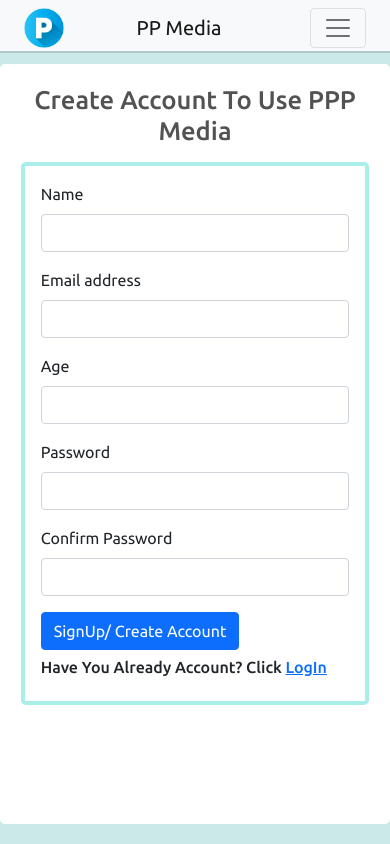
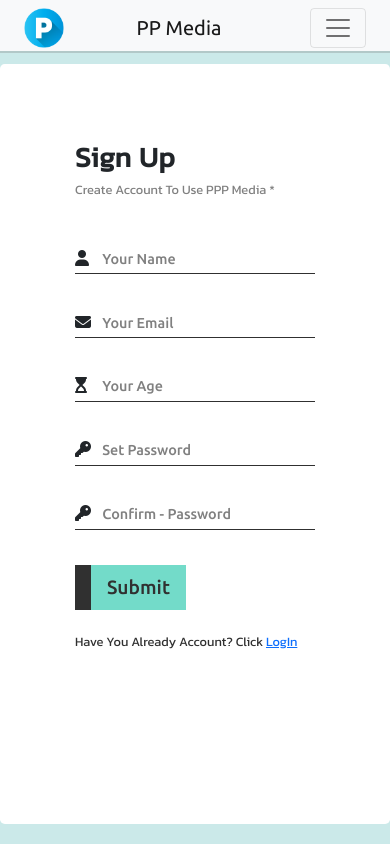
Before and after one commit to SanjayPaul4u/PPPMedia-client-PROJECT1, a React (Create React App) app: page /signup in a window 390 px wide. Built offline with nearby package versions, Linux system fonts and the light colour scheme.

Commit message:
refactoring

```diff
--- a/src/components/Login.js
+++ b/src/components/Login.js
@@ -38,26 +38,33 @@ function Login() {
   return (
     <div id='main-login-component' className='container'>
         <div id='login-component'>
-            <h1 id='login-header'>Login To Use PPP Media </h1>
-            <hr />
 
             <div className="row">
                 <div id="login-img-div" className="col-6 col-md-6 col-xl-6 text-center">
                   <img src={LoginImg} alt="imgError" />
                 </div>
                 <div id="login-form-div" className="col-6 col-md-6 col-xl-6">
+                    <h1>Login In</h1>
+
                   {/* login form start*/}
+                    <form onSubmit={onSubmitLoginFunc}>
+                      <div className="mb-3 position-relative">
 
-                    <form onSubmit={onSubmitLoginFunc}>
-                      <div className="mb-3">
-                        <label htmlFor="exampleInputEmail1" className="form-label">Email address</label>
-                        <input type="email" className="form-control" id="exampleInputEmail1" aria-describedby="emailHelp" name='email' onChange={onChangeFunc} value={userData.email}/>
+                        <label htmlFor="exampleInputEmail1" className="form-label position-absolute">
+                          <i className="fa-solid fa-user"></i>
+                        </label>
+                        <input type="email" className="" id="login-email-input" aria-describedby="emailHelp" name='email' onChange={onChangeFunc} value={userData.email} autoComplete="user-email" placeholder='Your Email'/>
+
                       </div>
-                      <div className="mb-3">
-                        <label htmlFor="exampleInputPassword1" className="form-label">Password</label>
-                        <input type="password" className="form-control" id="exampleInputPassword1" name='password' onChange={onChangeFunc} value={userData.password} minLength={5} required/>
+                      <div className="mb-3 position-relative">
+
+                        <label htmlFor="exampleInputPassword1" className="form-label position-absolute">
+                          <i className="fa-solid fa-lock"></i>
+                        </label>
+                        <input type="password" className="" id="login-password-input" name='password' onChange={onChangeFunc} value={userData.password} autoComplete="current-password" placeholder='Password' minLength={5} maxLength={15} required/>
+
                       </div>
-                      <button type="submit" className="btn btn-primary">Login</button>
+                      <button type="submit" >Login</button>
 
                         <div>
                           <h6 className="my-2">If You Don't Have Account Then <Link to="/signup" role="button">SignUp</Link></h6>
--- a/src/components/Signup.js
+++ b/src/components/Signup.js
@@ -40,41 +40,51 @@ function Signup() {
   return (
     <div id='main-signup-component' className='container'>
         <div id='signup-component'>
-            <h1 id='signup-header'>Create Account To Use PPP Media</h1>
-            {/* <hr /> */}
                   {/* login form start*/}
                   <div id='signup-form-div'>
+                    <h1 id='signup-header'>Sign Up</h1>
+                    <h6 id='signup-header-h6'>Create Account To Use PPP Media *</h6>
                     <form>
 
-                      <div className="mb-3">
-                        <label htmlFor="exampleInputName1" className="form-label">Name</label>
-                        <input type="text" className="form-control" id="exampleInputName1" aria-describedby="nameHelp" name='name' onChange={onChangeFunc} value={userData.name}/>
+                      <div className="mb-3 position-relative">
+                        <label htmlFor="exampleInputName123" className="form-label position-absolute">
+                          <i className="fa-solid fa-user"></i>
+                        </label>
+                        <input type="text"  id="exampleInputName123" aria-describedby="nameHelp" name='name' onChange={onChangeFunc} value={userData.name} autoComplete="username" placeholder='Your Name'/>
                       </div>
 
-                      <div className="mb-3">
-                        <label htmlFor="exampleInputEmail1" className="form-label">Email address</label>
-                        <input type="email" className="form-control" id="exampleInputEmail1" aria-describedby="emailHelp" name='email' onChange={onChangeFunc} value={userData.email}/>
+                      <div className="mb-3 position-relative">
+                        <label htmlFor="exampleInputEmail1" className="form-label position-absolute">
+                          <i className="fa-solid fa-envelope"></i>
+                        </label>
+                        <input type="email" id="exampleInputEmail1" aria-describedby="emailHelp" name='email' onChange={onChangeFunc} value={userData.email} autoComplete="useremail" placeholder='Your Email'/>
                       </div>
 
-                      <div className="mb-3">
-                        <label htmlFor="exampleInputAge1" className="form-label">Age</label>
-                        <input type="Number" className="form-control" id="exampleInputAge1" aria-describedby="ageHelp" name='age' onChange={onChangeFunc} value={userData.age}/>
+                      <div className="mb-3 position-relative">
+                        <label htmlFor="exampleInputAge1" className="form-label position-absolute">
+                          <i className="fa-solid fa-hourglass-start"></i>
+                        </label>
+                        <input type="Number" id="exampleInputAge1" aria-describedby="ageHelp" name='age' onChange={onChangeFunc} value={userData.age} placeholder='Your Age'/>
                       </div>
 
-                      <div className="mb-3">
-                        <label htmlFor="exampleInputPassword1" className="form-label">Password</label>
-                        <input type="password" className="form-control" id="exampleInputPassword1" name='password' onChange={onChangeFunc} value={userData.password}/>
+                      <div className="mb-3 position-relative">
+                        <label htmlFor="exampleInputPassword1" className="form-label position-absolute">
+                            <i className="fa-solid fa-key"></i>
+                        </label>
+                        <input type="password" id="exampleInputPassword1" name='password' onChange={onChangeFunc} value={userData.password} autoComplete="new-password" placeholder='Set Password'/>
                       </div>
 
-                      <div className="mb-3">
-                        <label htmlFor="exampleInputConfirmPassword1" className="form-label">Confirm Password</label>
-                        <input type="password" className="form-control" id="exampleInputConfirmPassword1" name='confirmPassword' onChange={onChangeFunc} value={userData.confirmPassword}/>
+                      <div className="mb-3 position-relative">
+                        <label htmlFor="exampleInputConfirmPassword1" className="form-label position-absolute">
+                          <i className="fa-solid fa-key"></i>
+                        </label>
+                        <input type="password" id="exampleInputConfirmPassword1" name='confirmPassword' onChange={onChangeFunc} value={userData.confirmPassword} autoComplete="new-password" placeholder='Confirm - Password'/>
                       </div>
 
-                      <button className="btn btn-primary" onClick={onclickCreateUserFunc}>SignUp/ Create Account</button>
+                      <button  onClick={onclickCreateUserFunc}>Submit</button>
 
                         <div>
-                          <h6 className="my-2">Have You Already Account? Click <Link to="/login" role="button">LogIn</Link></h6>
+                          <h6 id='signup-footer-h6' className="my-2">Have You Already Account? Click <Link to="/login" role="button">LogIn</Link></h6>
                         </div>
                     </form>
                   </div>
--- a/src/styleFolder/Login.css
+++ b/src/styleFolder/Login.css
@@ -1,3 +1,5 @@
+@import url('https://fonts.googleapis.com/css2?family=Kanit&family=Ubuntu:wght@300;500&display=swap');
+
 #main-login-component{
     background-color: white;
     margin-top: 4rem;
@@ -15,26 +17,90 @@
 #login-img-div{
     border-radius:51% 49% 76% 24% / 48% 56% 44% 52% ;
     background-color: rgb(245, 245, 245);
+    margin-top: 2rem;
 }
 
 #login-form-div{
-    padding: 4rem;
+    padding: 3rem;
+    padding-right: 12rem;
+}
+#login-form-div h1{
+    margin-bottom: 3rem;
+    font-weight: 600;
+    font-family: 'Kanit', sans-serif;
+    letter-spacing: 0.05rem;
+}
+#login-form-div h6{
+    font-family: 'Kanit', sans-serif;
+    color: #303030;
 }
 #login-form-div form{
-    padding: 1rem;
-    border: 0.2rem solid #aaeeea;
-    border-radius: 0.3rem;
+}
+#login-form-div form button{
+    background-color: #3ecdb4b8;
+    border: none;
+    padding: 1rem 3rem;
+    font-size: 1.2rem;
+    font-weight: 500;
+    color: #303030;
+    margin-bottom: 6rem;
+    border-left: 1rem solid #303030;
+}
+#login-form-div form button:hover{
+    background-color: #303030;
+    color: white;
+    border-left: 1rem solid #3ecdb4b8;
+    transition: all 0.5s;
+}
+#login-email-input{
+    width: 100%;
+    padding: 0.2rem;
+    padding-left: 1.7rem;
+    border: none;
+    outline: none;
+    border-bottom: 0.1rem solid #303030;
+    margin-top: -0.8rem;
+    margin-bottom: 1.2rem;
+    font-size: 1.2rem;
+    font-weight: 500;
+}
+#login-email-input::placeholder{
+    color: grey;
+}
+#login-password-input{
+    width: 100%;
+    padding: 0.2rem;
+    padding-left: 1.7rem;
+    border: none;
+    outline: none;
+    border-bottom: 0.1rem solid rgb(48, 48, 48);
+    margin-top: -0.8rem;
+    margin-bottom: 1.2rem;
+    font-size: 1.2rem;
+    font-weight: 500;
+}
+#login-password-input::placeholder{
+    color: grey;
 }
 
+@media only screen and (max-width: 1199px) {
+    #login-form-div {
+        padding-right: 7rem;
+    }
+    #login-email-input ,#login-password-input{
+        font-size: 1rem;
+    }
+}
 @media only screen and (max-width: 992px) {
     #login-img-div img{
         height: 22rem;
         padding-top: 3rem;
     }
     #login-form-div {
-        padding: 0rem;
+        padding: 2rem;
         padding-top: 2rem;
     }
+
 }
 @media only screen and (max-width: 768px) {
     #login-img-div {
@@ -44,4 +110,27 @@
         padding: 1rem;
         width: 100%;
     }
+    #main-login-component{
+        padding: 1rem 5rem;
+    }
+    #login-form-div form button {
+        margin-bottom: 3rem;
+    }
+    #login-email-input, #login-password-input{
+        font-size: 0.9rem;
+    }
 }
+@media only screen and (max-width: 410px){
+    #main-login-component {
+        padding: 1rem;
+    }
+    #login-form-div form button {
+        padding: 0.5rem 2rem;
+    }
+    #login-form-div h6 {
+        font-size: 0.8rem;
+    }
+    #login-email-input, #login-password-input{
+        font-size: 0.8rem;
+    }
+}
--- a/src/styleFolder/Signup.css
+++ b/src/styleFolder/Signup.css
@@ -1,3 +1,5 @@
+@import url('https://fonts.googleapis.com/css2?family=Kanit&family=Ubuntu:wght@300;500&display=swap');
+
 #main-signup-component{
     background-color: white;
     margin-top: 4rem;
@@ -5,34 +7,93 @@
     max-height: auto;
     border-radius: 0.3rem;
     padding: 1.3rem;
+    display: flex;
+    /* justify-content: center; */
+    align-items: center;
+    flex-direction: column;
 }
 #signup-header{
-    font-size: 1.6rem;
-    color: rgb(82, 82, 82);
-    text-align: center;
-    margin-bottom: 1rem;
+    font-family: 'Kanit', sans-serif;
+    margin-top: 1rem;
+    font-weight: 600;
+    letter-spacing: 0.05rem;
+}
+#signup-header-h6{
+    margin-bottom: 3rem;
+    font-weight: 500;
+    color: grey;
+    font-family: 'Kanit', sans-serif;
+}
+#signup-footer-h6{
+    font-weight: 500;
+    font-family: 'Kanit', sans-serif;
+    color: #303030;
 }
 #signup-form-div{
-    padding: 0rem 23rem 0 23rem;
+    padding: 2.5rem;
+    border-radius: 0.3rem;
+    /* border: 1px solid black; */
+    width: 35rem;
+    height: 100%;
 }
-#signup-form-div form{
-    border: 0.3rem solid #aaeeea;
-    padding: 1rem;
-    border-radius: 0.3rem;
+#signup-form-div input{
+    width: 100%;
+    padding: 0.2rem;
+    padding-left: 1.7rem;
+    margin-top: -0.8rem;
+    border: none;
+    outline: none;
+    border-bottom: 0.1rem solid #303030;
+    margin-bottom: 1.2rem;
+    font-size: 1.2rem;
+    font-weight: 500;
+}
+#signup-form-div input::placeholder{
+    color: grey;
+}
+#signup-form-div form button{
+    background-color: #3ecdb4b8;
+    border: none;
+    padding: 1rem 3rem;
+    font-size: 1.2rem;
+    font-weight: 500;
+    color: #303030;
+    margin-bottom:1rem;
+    border-left: 1rem solid #303030;
+}
+#signup-form-div form button:hover{
+    background-color: #303030;
+    color: white;
+    border-left: 1rem solid #3ecdb4b8;
+    transition: all 0.5s;
 }
 
 @media only screen and (max-width: 1200px) {
-    #signup-form-div {
-        padding: 0rem 15rem 0 15rem;
+    #signup-form-div input{
+        font-size: 0.9rem;
+    }
+    #signup-header-h6{
+        font-size: 0.8rem;
+    }
+    #signup-footer-h6{
+        font-size: 0.8rem;
     }
 }
-@media only screen and (max-width: 992px) {
-    #signup-form-div {
-        padding: 0rem 7rem 0 7rem;
+@media only screen and (max-width: 575px) {
+    #signup-form-div{
+        width: 25rem;
+    }
+    #signup-form-div form button{
+        padding: 0.5rem 1rem;
     }
 }
-@media only screen and (max-width: 572px) {
-    #signup-form-div {
-        padding: 0rem;
+@media only screen and (max-width: 400px) {
+    #signup-form-div{
+        width: 20rem;
     }
 }
+@media only screen and (max-width: 311px) {
+    #signup-form-div{
+        width: 15rem;
+    }
+}
```
